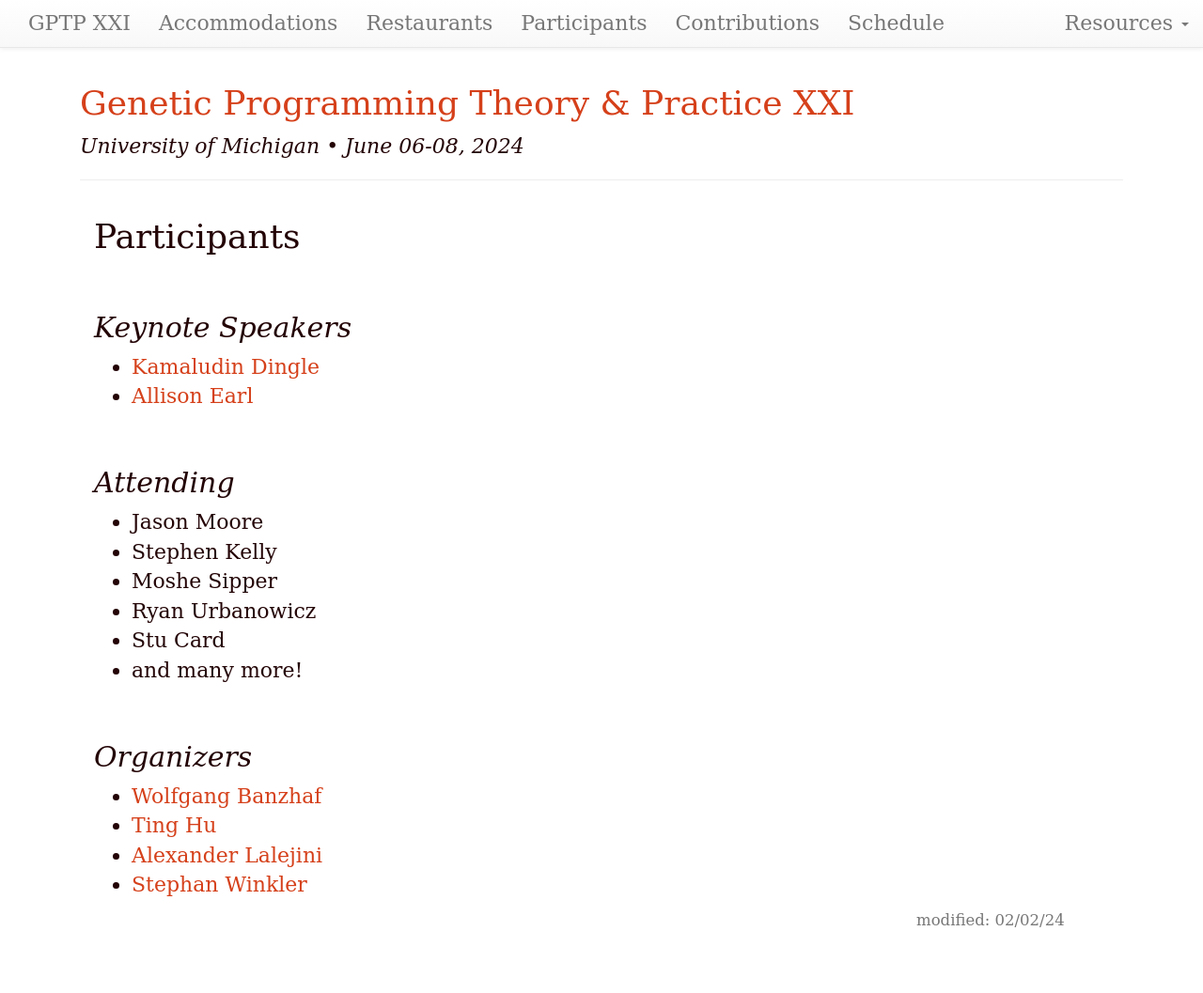
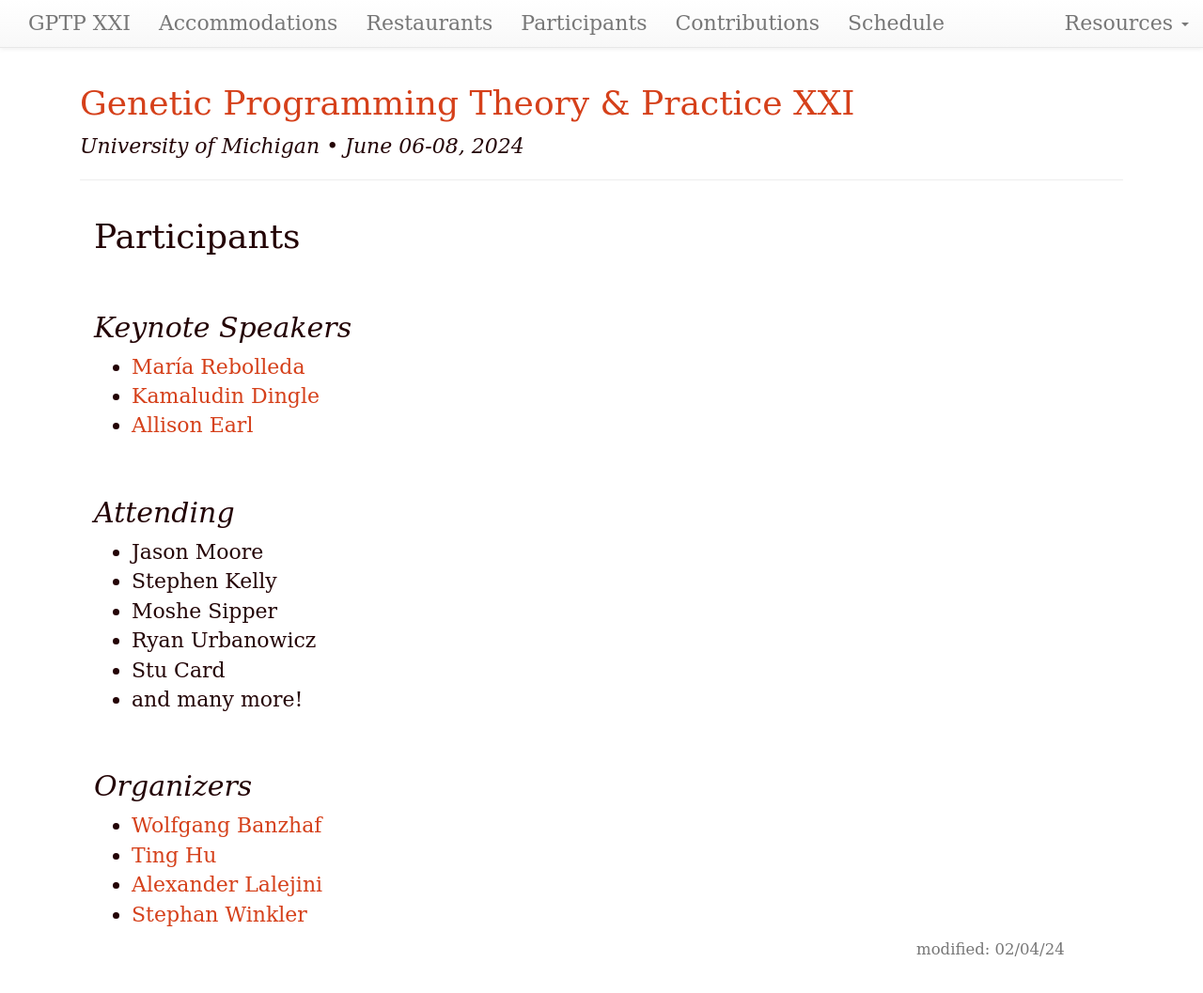
Before and after one commit to GPTP-workshop/gptp-workshop.github.io, a Jekyll site: the page built from attendees.md, in a window 1280 px wide and 1064 px high. Shown: the top 1057 px of the window at 94% size. Built offline with Jekyll 4.4.1, drawn with Linux system fonts in a browser that asks for light colours; our own code applies the rules of GitHub Pages for plain Markdown files.

Commit message:
Update attendees.md

```diff
--- a/attendees.md
+++ b/attendees.md
@@ -1,6 +1,6 @@
 ---
 layout: default
-updated: "Feb 02, 2024"
+updated: "Feb 04, 2024"
 roman: "XXI"
 dates: "June 06-08, 2024"
 ---
@@ -9,6 +9,7 @@ dates: "June 06-08, 2024"
 
 ## Keynote Speakers
 
+- [María Rebolleda](https://www.faculty.uci.edu/profile/?facultyId=6976)
 - [Kamaludin Dingle](https://www.dingleresearch.com/)
 - [Allison Earl](https://lsa.umich.edu/psych/people/faculty/anearl.html)
 
```
